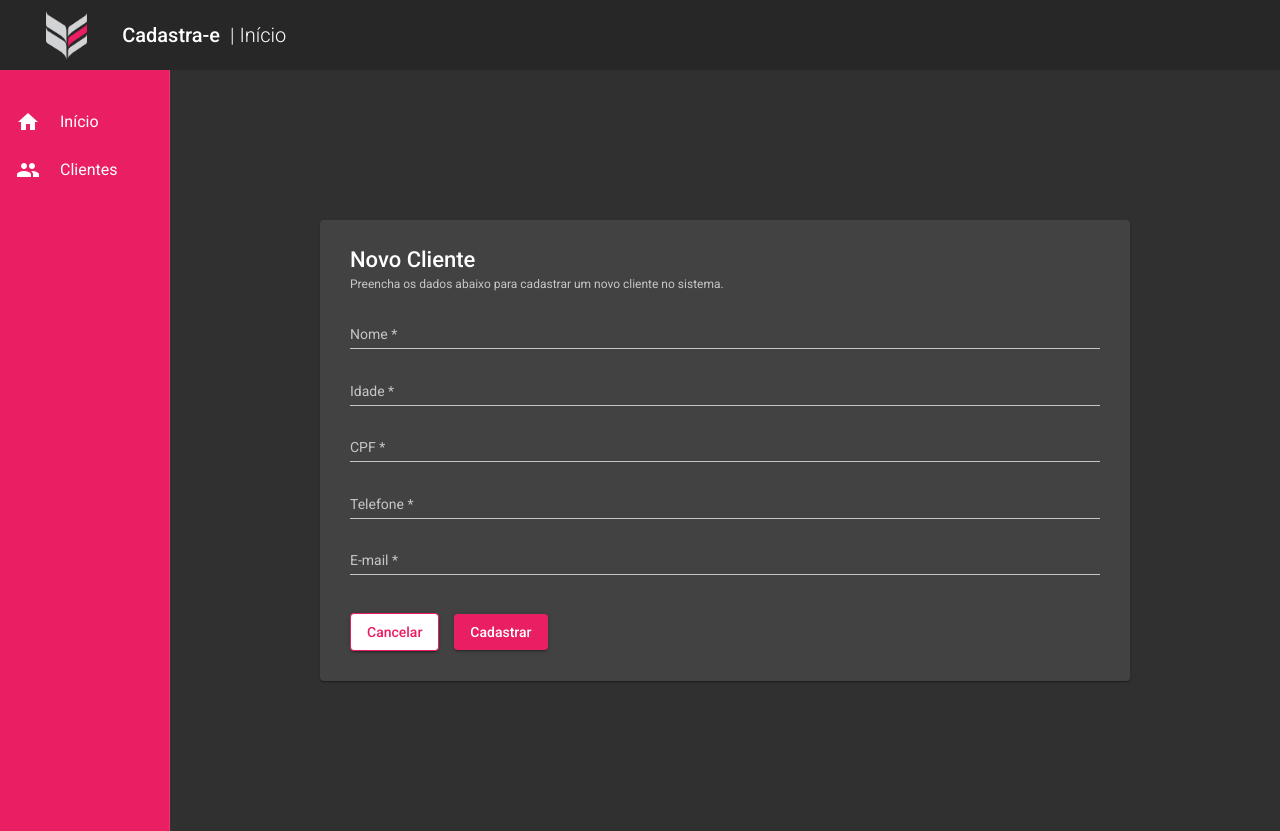
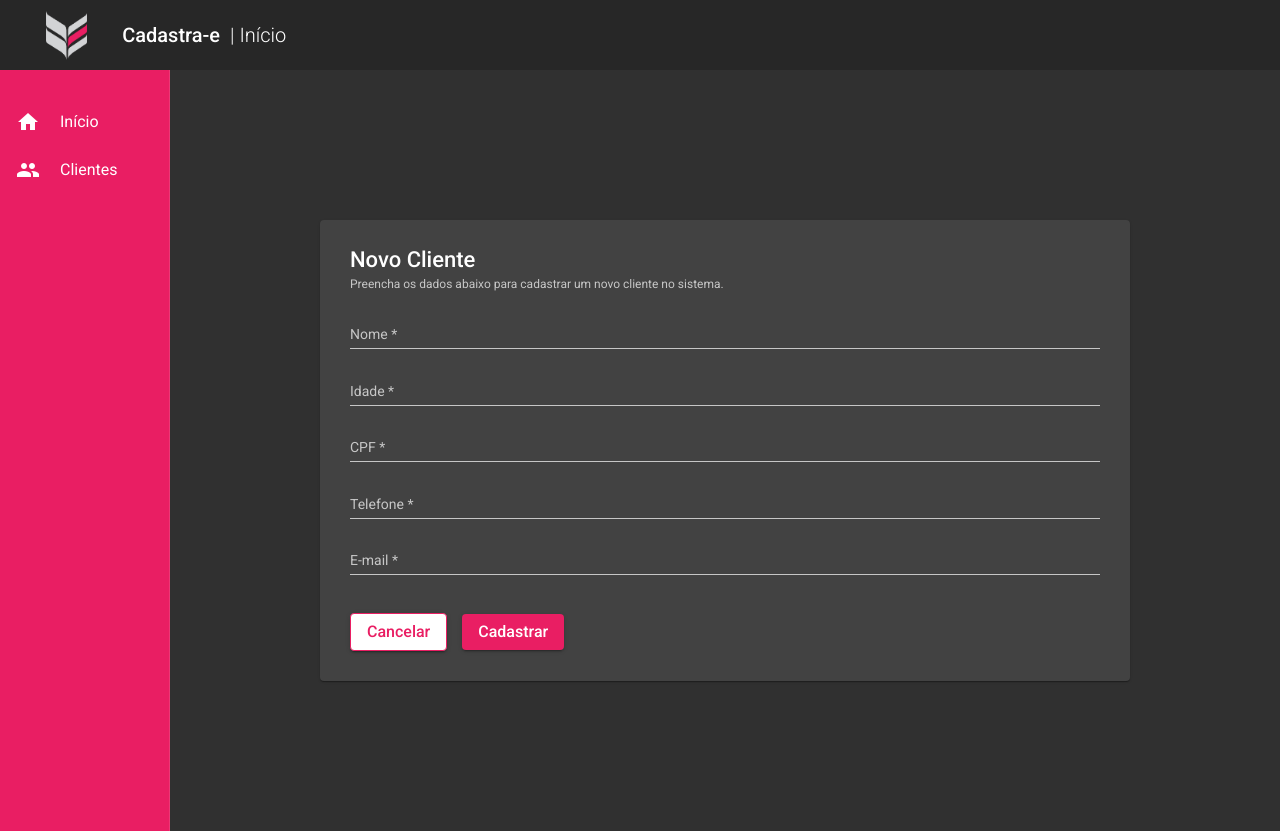
Before and after one commit to caiovfreitas/desafio_angular, an Angular app in the folder frontend/: page /clients/create in a window 1280 px wide. Built offline with nearby package versions, Linux system fonts and the light colour scheme.

Commit message:
Alterações de Estilo

```diff
--- a/frontend/src/app/components/client/client-create/client-create.component.html
+++ b/frontend/src/app/components/client/client-create/client-create.component.html
@@ -24,11 +24,11 @@
 
     </form>
 
-    <button class="btnLimpar" mat-raised-button (click)="cancelClient()">
+    <button class="btnLimpar smallbtn" mat-raised-button (click)="cancelClient()">
         Cancelar
     </button>
 
-    <button class="btnCadastrar" mat-raised-button (click)="createClient()">
+    <button class="btnCadastrar smallbtn" mat-raised-button (click)="createClient()">
         Cadastrar
     </button>
 
--- a/frontend/src/app/components/client/client-read-table/client-read-table.component.html
+++ b/frontend/src/app/components/client/client-read-table/client-read-table.component.html
@@ -29,7 +29,7 @@
     <tr mat-row *matRowDef="let row; columns: displayedColumns;"></tr>
 
 
-    <mat-footer-row *matFooterRowDef="['noData']" [hidden]="dataSource != noData && dataSource.data.length > 0">
+    <mat-footer-row *matFooterRowDef="['noData']" [ngClass]="{ hide: !(client != null && client.data.length === 0) }">
     </mat-footer-row>
 
   </table>
--- a/frontend/src/styles.css
+++ b/frontend/src/styles.css
@@ -15,3 +15,7 @@ body { margin: 0; font-family: Roboto, "Helvetica Neue", sans-serif; background-
 .preto {
     background-color: #272727;
 }
+
+.smallbtn {
+    font-size: 16px;
+}
```
